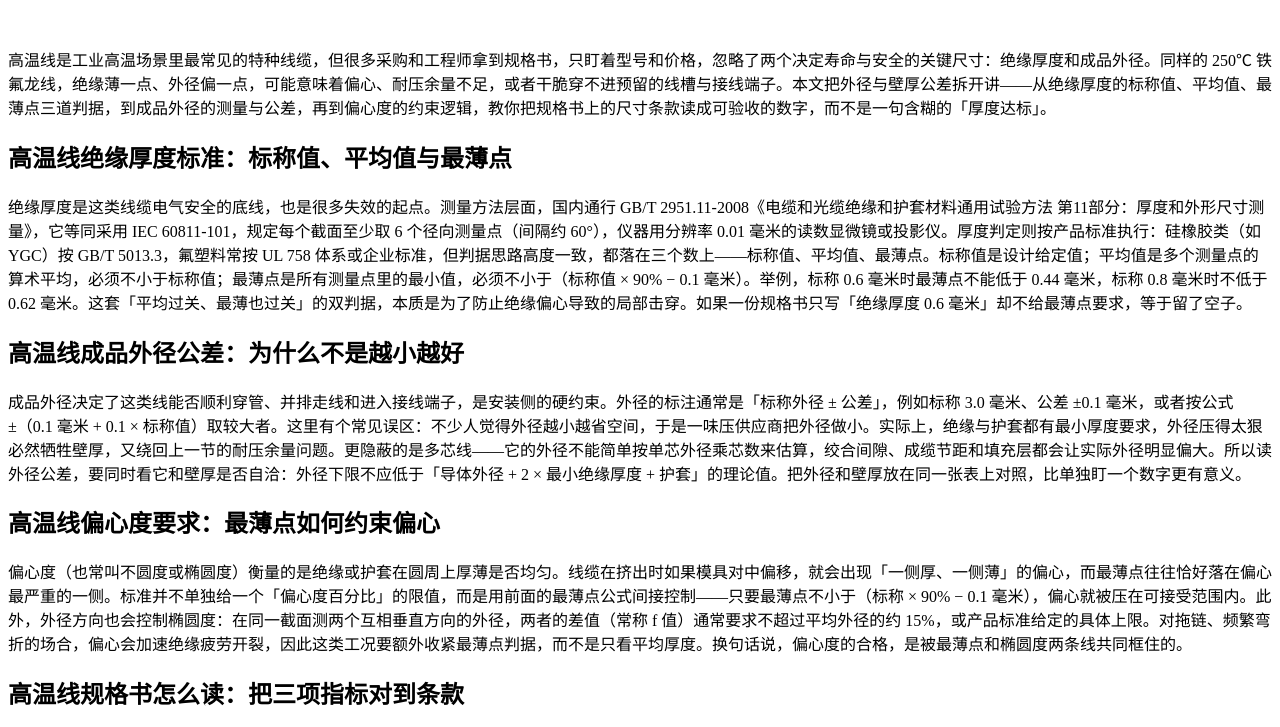
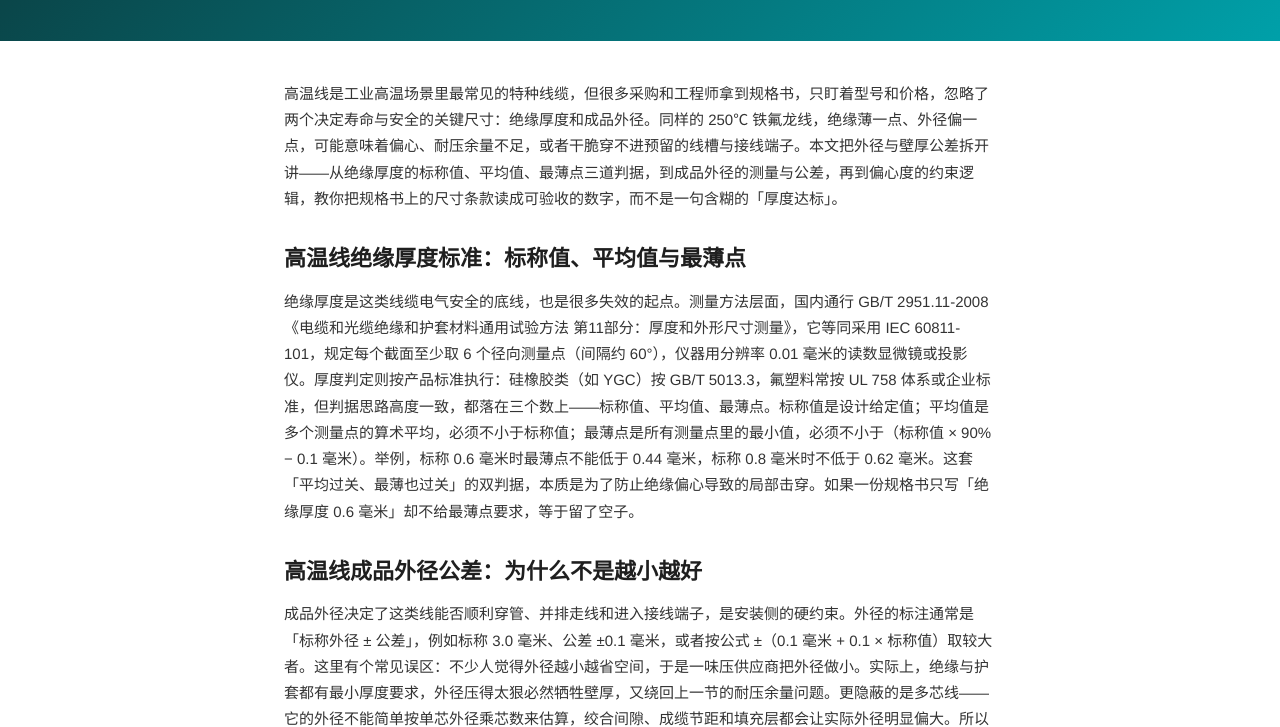
Before and after one commit to mfujun2025/gaowenxian, a plain HTML site: page news/news-62.html in a window 1280 px wide. Shown: the part 223-950 px from the top of the page. Drawn offline with Linux system fonts and the light colour scheme.

Commit message:
content: fix missing stylesheet link

```diff
--- a/news/news-62.html
+++ b/news/news-62.html
@@ -6,6 +6,7 @@
 <title>高温线外径和壁厚公差怎么读？从规格书看懂绝缘厚度与成品外径 | 高温线选型中心</title>
 <meta name="description" content="高温线外径与壁厚公差怎么读？本文拆解绝缘厚度的标称值、平均值、最薄点三道判据，成品外径公差与偏心度的约束逻辑，以及规格书尺寸条款怎么读成可验收的数字，附切样测量方法与验收清单。">
 <link rel="canonical" href="https://xn--d6wu76arhv.xn--fiqs8s/news/news-62.html">
+<link rel="stylesheet" href="../assets/css/style.css">
 <script type="application/ld+json">
 {
   "@context": "https://schema.org",
```
